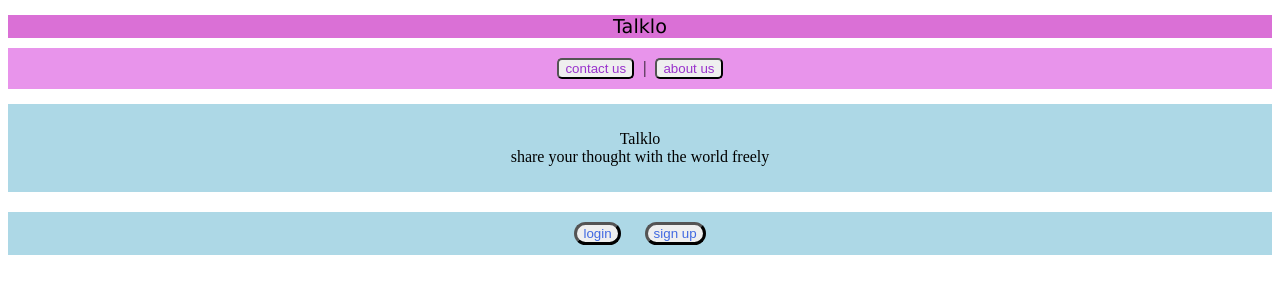
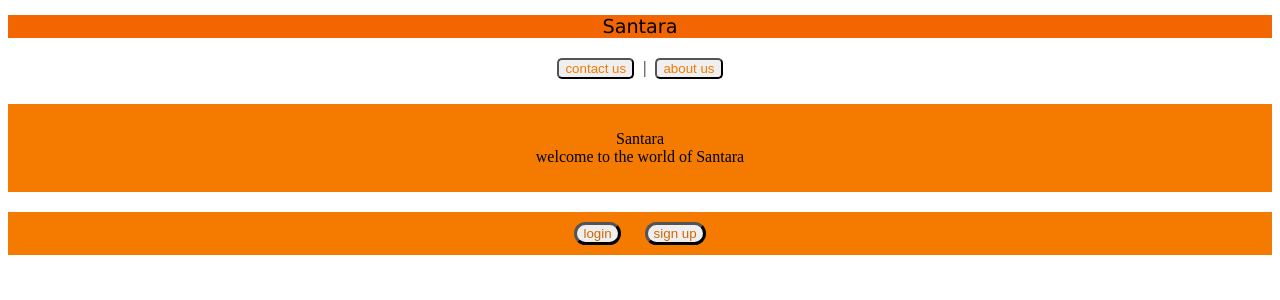
Before and after one commit to VikasPoddar/talklo, a Flask app: page / in a window 1280 px wide. Shown: the top 300 px of the page. Run offline with Flask 2, Linux system fonts and the light colour scheme.

Commit message:
new changes

```diff
--- a/static/main.css
+++ b/static/main.css
@@ -1,5 +1,5 @@
 .content{margin: 12px;
-background-color:mediumpurple;
+background-color:#FF6A00;
 padding: 5px;
 text-align: center;
 }
@@ -7,7 +7,7 @@
     margin-top:15px;
     margin-left: auto;
     margin-right: auto;
-    background-color:orchid;
+    background-color:#F26500;
     font-family:'Lucida Sans', 'Lucida Sans Regular', 'Lucida Grande', 'Lucida Sans Unicode', Geneva, Verdana, sans-serif;
     text-align: center;
     font-size: larger;
@@ -15,28 +15,28 @@
 .subheading{margin-top: 15px;
     text-align: center;
     margin-bottom: 20px;
-    background-color: lightblue;
+    background-color: #F47A00;
     padding: 10px;}
 .footer{ margin-top: 30px;
-    background-color: lightskyblue;}
+    background-color: #F47A00;}
 .nav{
     margin-top: 10px;
     margin-left: auto;
     margin-right: auto;
-    background-color: rgb(232, 148, 235);
+    background-color: r#F47A00;
     font-family: 'Times New Roman', Times, serif;
     text-align: center;
     padding: 5px;
     width: auto;
 }
 .button-style-1{
-    color: darkorchid;
+    color: #F47A00;
     margin: 5px;
     text-align: center;
     border-radius: 5px;
 }
 .button-style-2{
-    color:royalblue;
+    color:#CE6700;
     border-radius: 15px;
     margin-left: 10px;
     margin-right: 10px;
--- a/templates/home.htm
+++ b/templates/home.htm
@@ -1,7 +1,7 @@
 {% extends "base.htm" %}
 {% block content %}
 <div class="heading">
-    Talklo
+    Santara
 </div>
 <div class="nav">
 
@@ -11,8 +11,8 @@
 </div>
 <div class="subheading">
     <p>
-        Talklo <br>
-        share your thought with the world freely
+        Santara <br>
+        welcome to the world of Santara
     </p>
 </div>
 <div class='subheading'>
```
